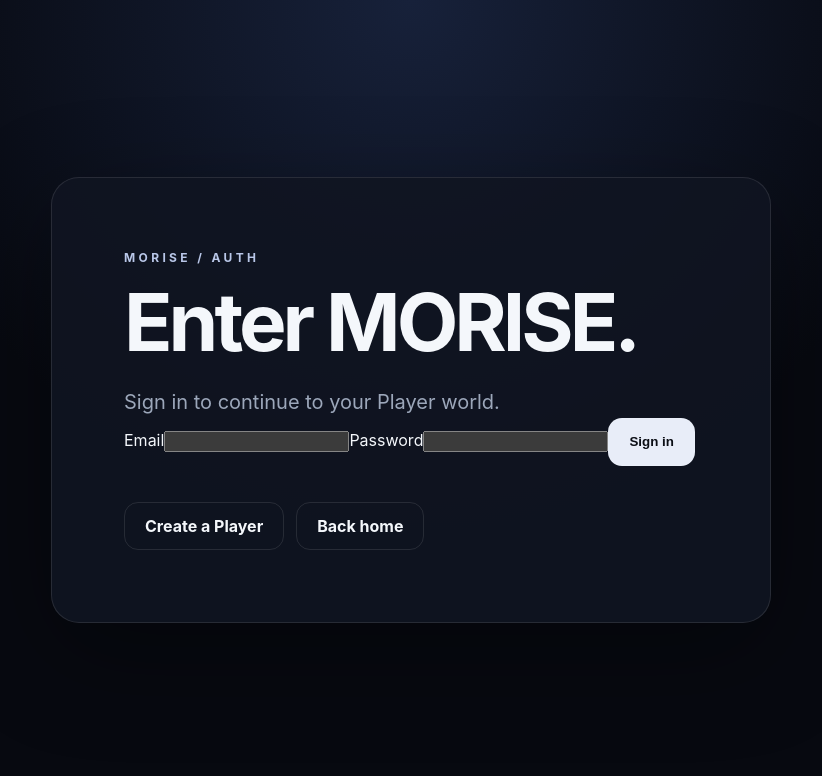
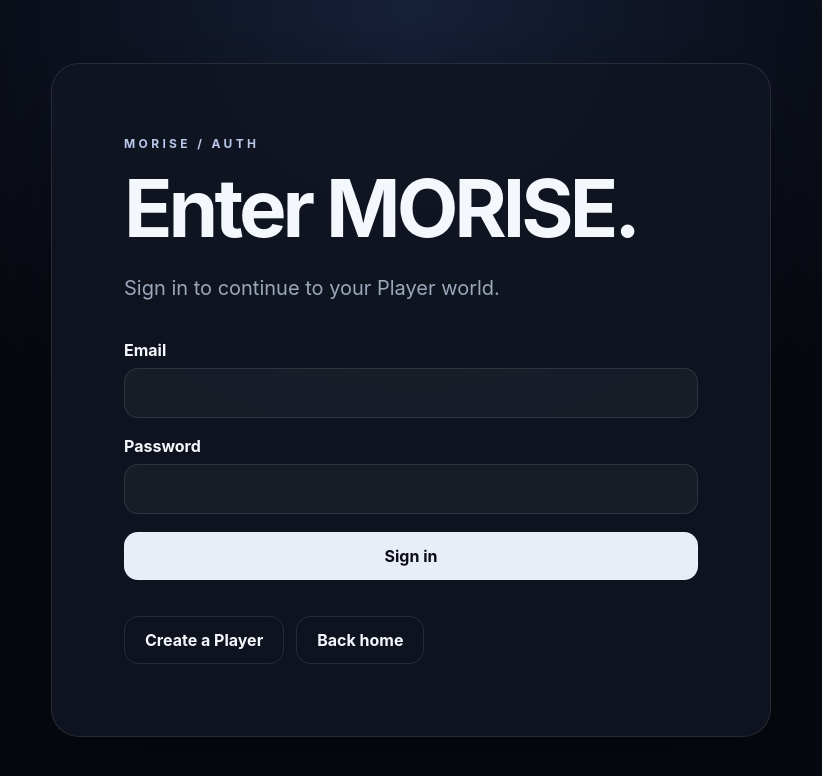
Before and after one commit to Ndombe234/MOIRISE, a Next.js app: page /auth/sign-in in a window 1280 px wide. Shown: the top 776 px of the page, without its empty margins (229-1051 px from the left). Built offline with nearby package versions, Linux system fonts and the light colour scheme.

Commit message:
feat(auth): wire app/globals.css

```diff
--- a/app/globals.css
+++ b/app/globals.css
@@ -19,7 +19,7 @@
 .eyebrow { margin: 0 0 18px; letter-spacing: .28em; font-size: .75rem; font-weight: 700; color: #b9c7e8; }
 h1 { margin: 0; font-size: clamp(2.5rem, 8vw, 5rem); line-height: .98; letter-spacing: -.05em; }
 .lead { max-width: 560px; margin: 24px 0 0; color: var(--muted); font-size: clamp(1rem, 2.5vw, 1.25rem); line-height: 1.6; }
-.actions { display: flex; flex-wrap: wrap; gap: 12px; margin-top: 36px; }
+.actions { display: flex; flex-wrap: wrap; gap: 12px; margin-top: 36px; align-items: center; }
 .button {
   min-height: 48px;
   padding: 0 20px;
@@ -31,14 +31,41 @@
   color: #0b0e15;
   background: #e8edf8;
   text-decoration: none;
+  font: inherit;
   font-weight: 700;
+  cursor: pointer;
   transition: transform 160ms ease, opacity 160ms ease;
 }
 .button:hover { transform: translateY(-1px); }
+.button:disabled { cursor: wait; opacity: .6; transform: none; }
 .button.secondary { background: transparent; color: var(--text); }
 .button:focus-visible { outline: 3px solid #b9c7e8; outline-offset: 3px; }
+.form { display: grid; gap: 18px; margin-top: 36px; }
+.field { display: grid; gap: 8px; color: var(--text); font-weight: 650; }
+.input {
+  width: 100%;
+  min-height: 50px;
+  padding: 0 14px;
+  border: 1px solid var(--border);
+  border-radius: 14px;
+  background: rgba(255,255,255,.04);
+  color: var(--text);
+  font: inherit;
+  outline: none;
+}
+.input:focus { border-color: #b9c7e8; box-shadow: 0 0 0 3px rgba(185,199,232,.12); }
+.help { color: var(--muted); font-weight: 400; line-height: 1.5; }
+.notice { margin: 0; padding: 12px 14px; border: 1px solid var(--border); border-radius: 12px; line-height: 1.5; }
+.notice.error { color: #ffd4d4; background: rgba(255,80,80,.08); }
+.notice.success { color: #dcffe9; background: rgba(80,255,160,.08); }
+.profile-grid { display: grid; grid-template-columns: repeat(2, minmax(0, 1fr)); gap: 12px; margin-top: 28px; }
+.profile-grid > div { display: grid; gap: 6px; min-width: 0; padding: 16px; border: 1px solid var(--border); border-radius: 16px; background: rgba(255,255,255,.03); }
+.label { color: var(--muted); font-size: .8rem; text-transform: uppercase; letter-spacing: .12em; }
+.mono { overflow-wrap: anywhere; color: var(--muted); font-family: ui-monospace, SFMono-Regular, Menlo, Monaco, Consolas, monospace; font-size: .78rem; }
 @media (max-width: 520px) {
+  main { padding: 16px; }
   .hero { border-radius: 22px; }
-  .actions { flex-direction: column; }
+  .actions { flex-direction: column; align-items: stretch; }
   .button { width: 100%; }
+  .profile-grid { grid-template-columns: 1fr; }
 }
```
